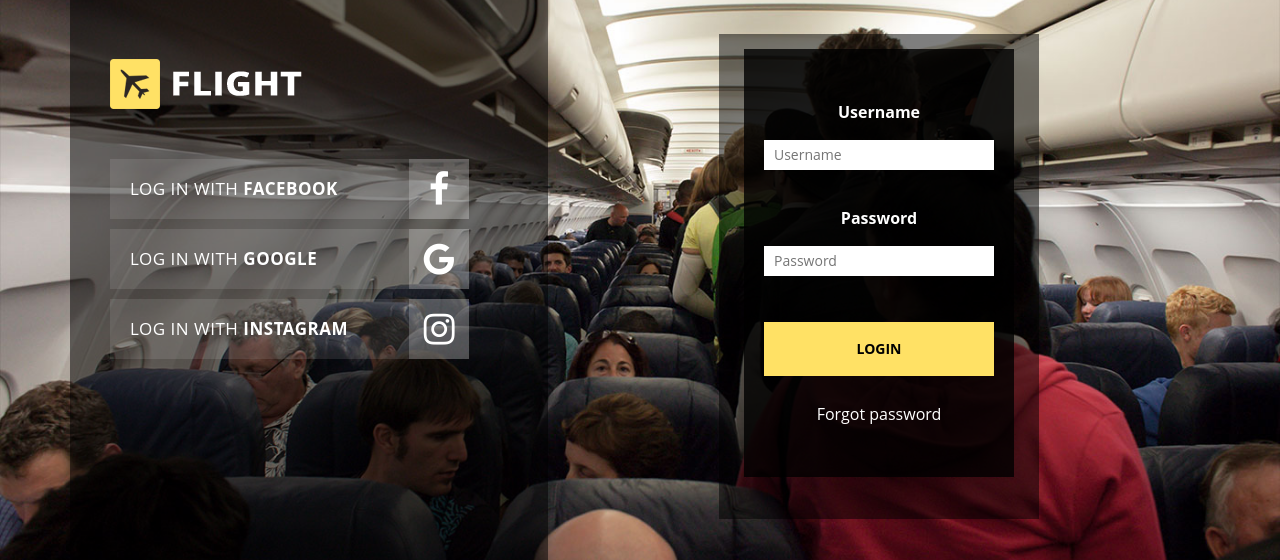
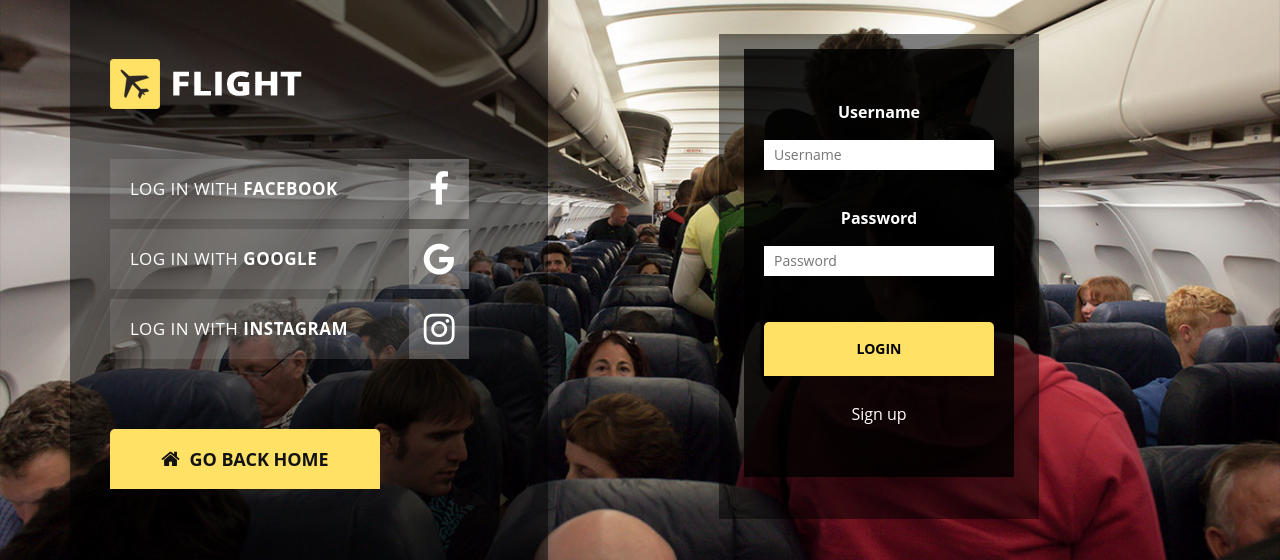
Before and after one commit to phanhuytran/BanVeChuyenBay, a Flask app: page /login in a window 1280 px wide. Shown: the part 255-815 px from the top of the page. Run offline with Flask 2, Linux system fonts and the light colour scheme; some libraries are stand-ins or nearby versions; grey boxes are pictures that could not be loaded.

Commit message:
Chỉnh html + css 09/12/2020 11:35

```diff
--- a/app/static/css/log-style.css
+++ b/app/static/css/log-style.css
@@ -72,5 +72,8 @@ ul#p-frm li #login {
     font-weight: bold;
     cursor: pointer;
     width: 80%;
-    border: 0;margin-bottom: 10px;
+    border: 0;
+    margin-bottom: 10px;
+    border-top-right-radius: 5px;
+    border-top-left-radius: 5px;
 }
--- a/app/templates/admin/login.html
+++ b/app/templates/admin/login.html
@@ -12,7 +12,7 @@
             <li><strong>Password</strong></li>
             <li><input type="password" name="password" id="password" placeholder="Password" required /></li>
             <li><input type="submit" class="btn" id="login" value="Login"/></li>
-            <li style="text-align: center;"><a style="color: white;" href="#">Forgot password</a></li>
+            <li style="text-align: center;"><a style="color: white;" href="{{ url_for('register') }}">Sign up</a></li>
         </form>
     </ul>
 </div>
--- a/app/templates/admin/registration.html
+++ b/app/templates/admin/registration.html
@@ -43,7 +43,7 @@
                         <input class="btn button-register" type="submit" value="Register"/>
                     </div>
                     <div class="col-md-6" style="margin:12px -22px 0 22px">
-                        <a href="/admin"><br/>Have an account already?</a>
+                        <a href="{{ url_for('login_staff') }}"><br/>Have an account already?</a>
                     </div>
                 </div>
             </form>
--- a/app/templates/air-ticket-sales.html
+++ b/app/templates/air-ticket-sales.html
@@ -149,7 +149,7 @@
                                 </div>
                                 <div class="seat-note">
                                     <button disabled class="seat-class-1"></button><span class="desc">Seat class 1</span>
-                                    <button disabled></button><span class="desc">Seat class 2</span>
+                                    <button disabled style="margin-top:15px"></button><span class="desc">Seat class 2</span>
                                 </div>
                             </div>
 
@@ -159,7 +159,7 @@
                                         PRICE: <span style="font-size:20px">2,000,000.00 VND</span>
                                     </div>
                                     <div class="submit-search">
-                                        <input class="btn-delete" type="submit" value="RESET" />
+                                        <input class="btn-delete" type="submit" value="RESET"/>
                                         <input class="btn-search" type="submit" value="ORDER TICKET NOW" style="width:300px"/>
                                     </div>
                                 </div>
--- a/app/templates/base/index.html
+++ b/app/templates/base/index.html
@@ -69,7 +69,7 @@
     </section>
 
     <div class="navbar">
-        <a href="#" style="width:12%"><img src="{{ url_for('static', filename='img/vna.png') }}"></a>
+        <a href="{{ url_for('search_flight') }}" style="width:12%"><img src="{{ url_for('static', filename='img/vna.png') }}"></a>
         <a class="navbar-hover" href="{{ url_for('search_flight') }}"><i class="fa fa-fw fa-home"></i> Home</a>
         <a class="navbar-hover" href="{{ url_for('search_flight') }}"><i class="fa fa-fw fa-search"></i> Search</a>
         <a class="navbar-hover" href="{{ url_for('air_ticket_sales') }}"><i class="fa fa-fw fa-plane"></i> Book Tickets</a>
--- a/app/templates/base/log.html
+++ b/app/templates/base/log.html
@@ -35,9 +35,9 @@
                         </div>
                         {% block register %}
                         {% endblock %}
-                       <!-- <div class="page-direction-button">
-                            <a href="{{ url_for('register') }}"><i class="fa fa-sign-in"></i> REGISTER</a>
-                        </div>-->
+                        <div class="page-direction-button">
+                            <a href="{{ url_for('search_flight') }}"><i class="fa fa-home"></i> GO BACK HOME</a>
+                        </div>
                     </div>
                 </div>
 
--- a/app/templates/login.html
+++ b/app/templates/login.html
@@ -18,7 +18,7 @@
             <li><strong>Password</strong></li>
             <li><input type="password" name="password" id="password" placeholder="Password" required /></li>
             <li><input type="submit" class="btn" id="login" value="Login"/></li>
-            <li style="text-align: center;"><a style="color: white;" href="#">Forgot password</a></li>
+            <li style="text-align: center;"><a style="color: white;" href="{{ url_for('register') }}">Sign up</a></li>
         </form>
     </ul>
 </div>
```
Also changed, not shown: app/admin.py (+10 -8 lines).
